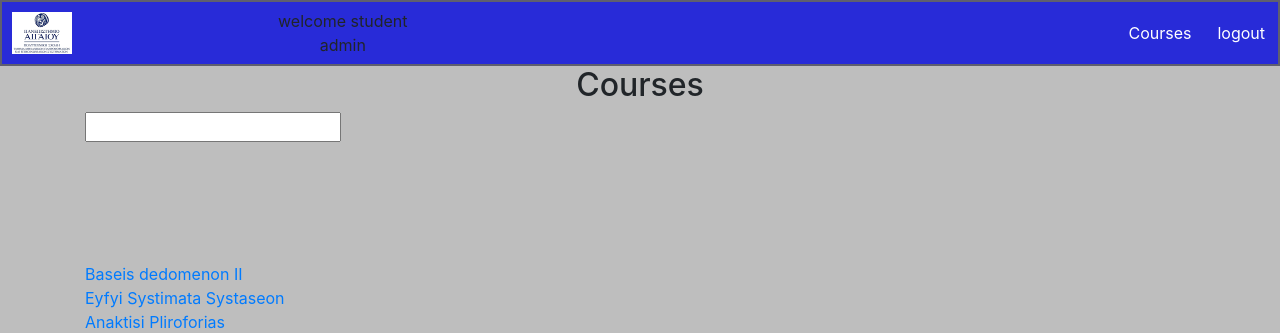
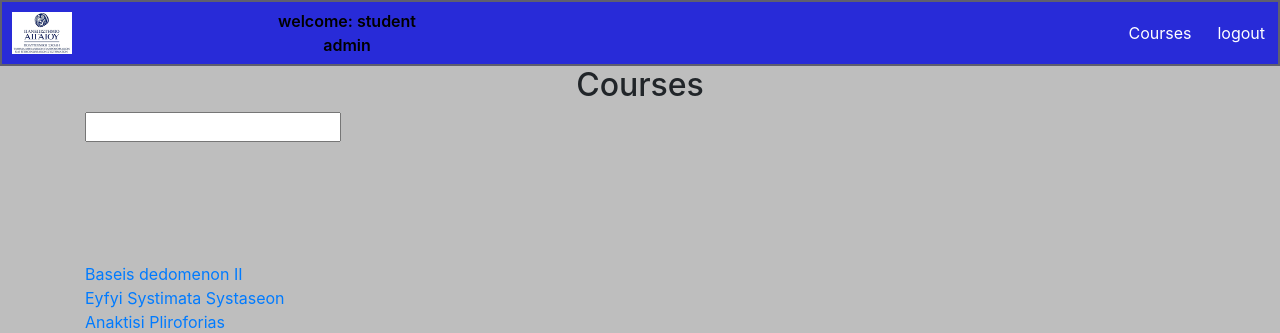
Before and after one commit to passingTrance19108/InternetProgeammingAssignment, a PHP site: page /Courses.php in a window 1280 px wide. Shown: the top 333 px of the page. Run offline with PHP 8.4, Linux system fonts and the light colour scheme; a user stored in the database is signed in; data comes from the database, SQL or seed files in the repository.

Commit message:
tweaked font weight on header

```diff
--- a/Components/header.php
+++ b/Components/header.php
@@ -28,7 +28,7 @@
     <div id="body" class="">
         <nav class="nav navbar-collapse navbar-expand-md topnav">
             <a id="navimg" class="navbar-brand" href="MainPage.php"><img width="25%" src="photos/icsdlogo.png"></a>
-            <div class="text-center collapse navbar-collapse"><?php echo 'welcome ' . $_SESSION['Role'] . '<br>' . $_SESSION['Username'] ?></div>
+            <div class="text-center collapse navbar-collapse"><?php echo "<div style='color: black; font-weight: 600'>welcome: " . $_SESSION['Role'] . '<br>' . $_SESSION['Username'] . "</div>" ?></div>
             <div class="text-center collapse navbar-collapse justify-content-end">
                 <a href="Courses.php" class="btn buttonText">Courses</a>
                 <a href="logout.php" class="btn buttonText">logout</a>
```
